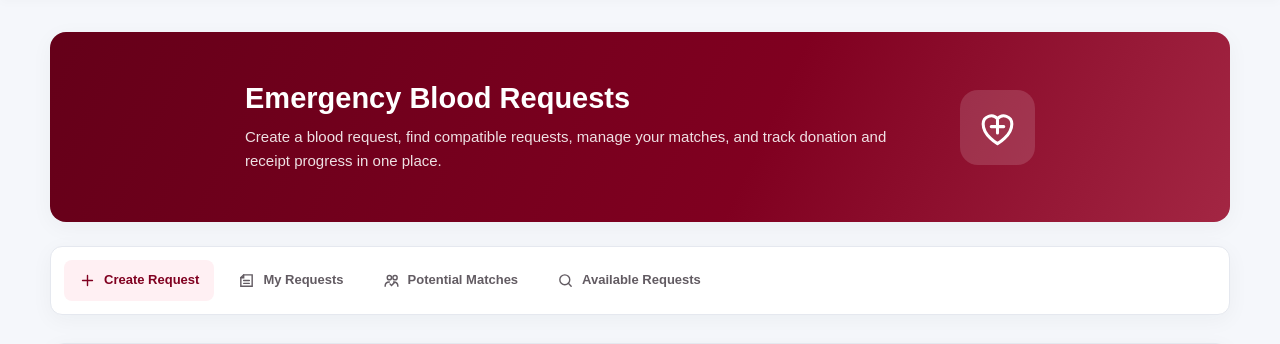
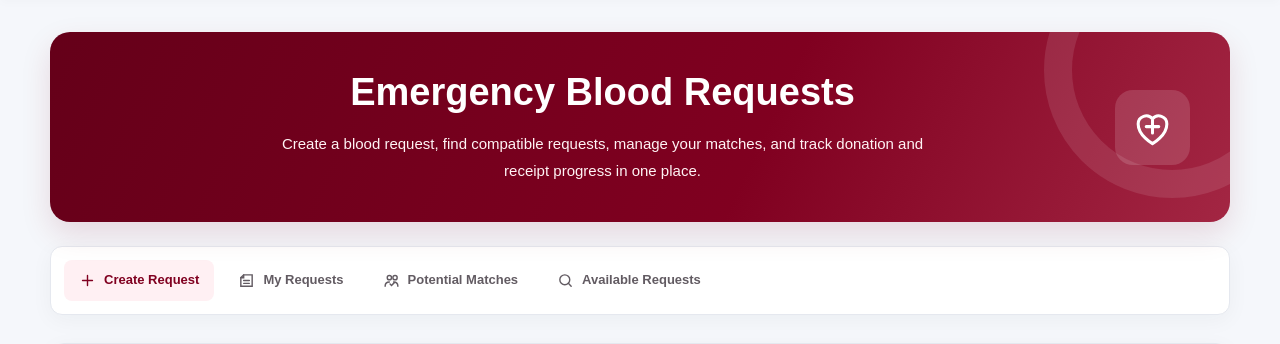
Before and after one commit to f25ari0994-boop/blood-donor-network, a Flask app: page /request in a window 1280 px wide. Shown: the part 83-427 px from the top of the page. Run offline with Flask 3, Linux system fonts and the light colour scheme; the visitor is signed in with stand-in values (Sample User, id 1); data that the repository does not hold is empty; some libraries are stand-ins or nearby versions.

Commit message:
Match emergency hero to Become a Donor design

```diff
--- a/templates/emergency.html
+++ b/templates/emergency.html
@@ -155,30 +155,58 @@
             padding: 32px 0 65px;
         }
 
+        /* HERO — MATCH THE BECOME A DONOR PAGE */
         .hero {
+            position: relative;
+            overflow: hidden;
+            padding: 42px 30px;
+            border-radius: 20px;
             background: linear-gradient(115deg, #650019, #800020 60%, #a32643);
             color: white;
-            padding: 34px 38px;
-            border-radius: 16px;
-            margin-bottom: 25px;
+            box-shadow: 0 12px 30px rgba(128,0,32,.13);
+            text-align: center;
+            margin-bottom: 24px;
             display: flex;
             align-items: center;
-            justify-content: space-between;
-            gap: 25px;
-            box-shadow: var(--shadow);
+            justify-content: center;
+        }
+
+        .hero::after {
+            content: "";
+            position: absolute;
+            width: 200px;
+            height: 200px;
+            right: -70px;
+            top: -90px;
+            border: 28px solid rgba(255,255,255,.10);
+            border-radius: 50%;
+            pointer-events: none;
+        }
+
+        .hero > div:first-child {
+            position: relative;
+            z-index: 1;
+            width: 100%;
         }
 
         .hero h1 {
             color: #ffffff !important;
-            font-size: 29px;
-            line-height: 1.3;
-            margin-bottom: 9px;
+            font-size: clamp(28px, 4vw, 38px);
+            font-weight: 750;
+            line-height: 1.25;
+            margin: 0 0 14px;
         }
 
         .hero p {
-            color: rgba(255,255,255,0.88);
-            max-width: 690px;
+            color: #fff3f5;
+            max-width: 650px;
+            margin: 0 auto;
             font-size: 15px;
+            line-height: 1.8;
+        }
+
+        .hero-icon {
+            display: none;
         }
 
         .hero-icon {
@@ -870,20 +898,16 @@
             }
 
             .hero {
-                padding: 25px 22px;
+                padding: 28px 23px;
+                border-radius: 16px;
             }
 
             .hero h1 {
-                font-size: 23px;
+                font-size: 28px;
             }
 
             .hero p {
-                font-size: 13px;
-            }
-
-            .hero-icon {
-                width: 55px;
-                height: 55px;
+                font-size: 12px;
             }
 
             .hero-icon svg {
```
